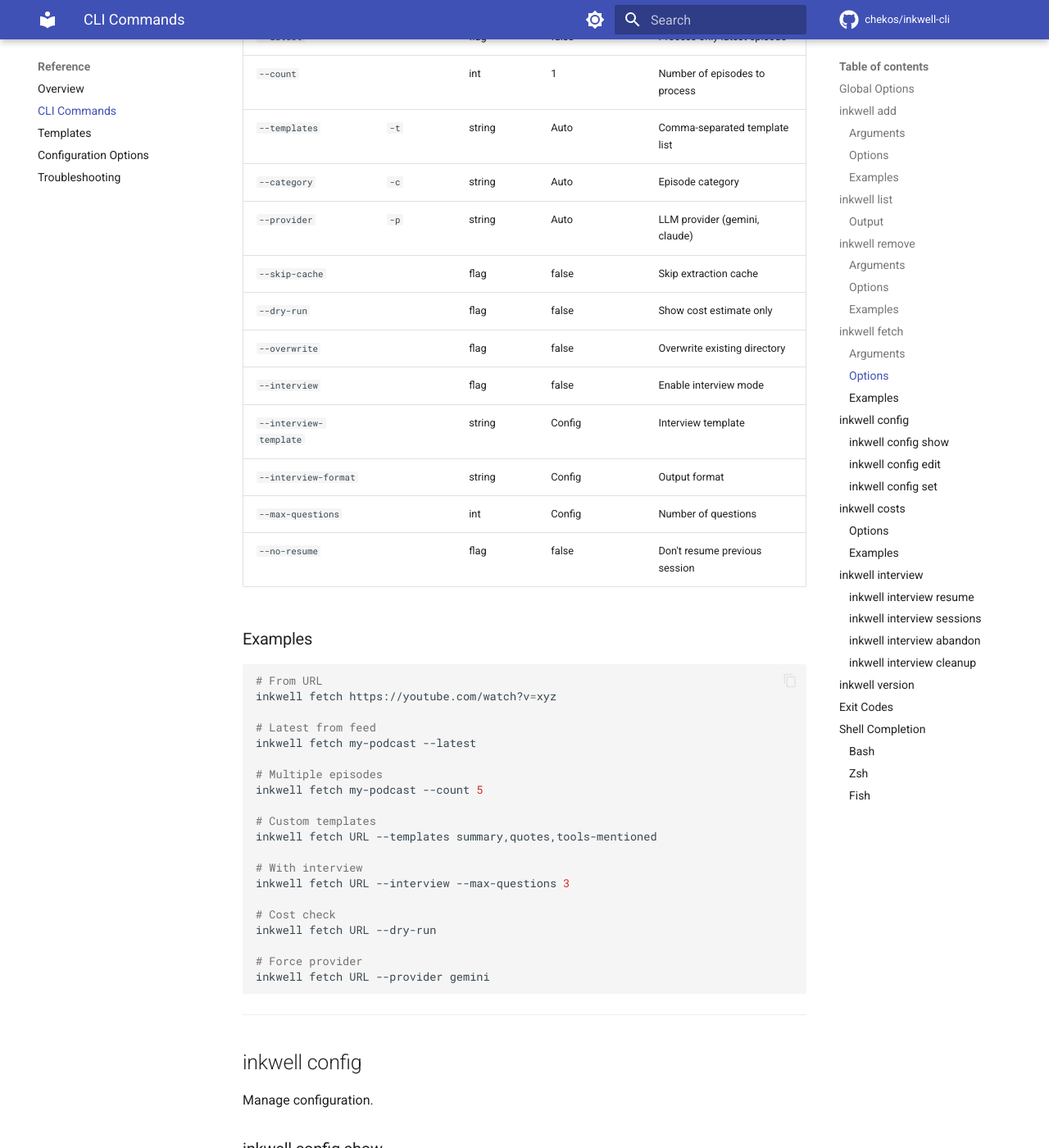
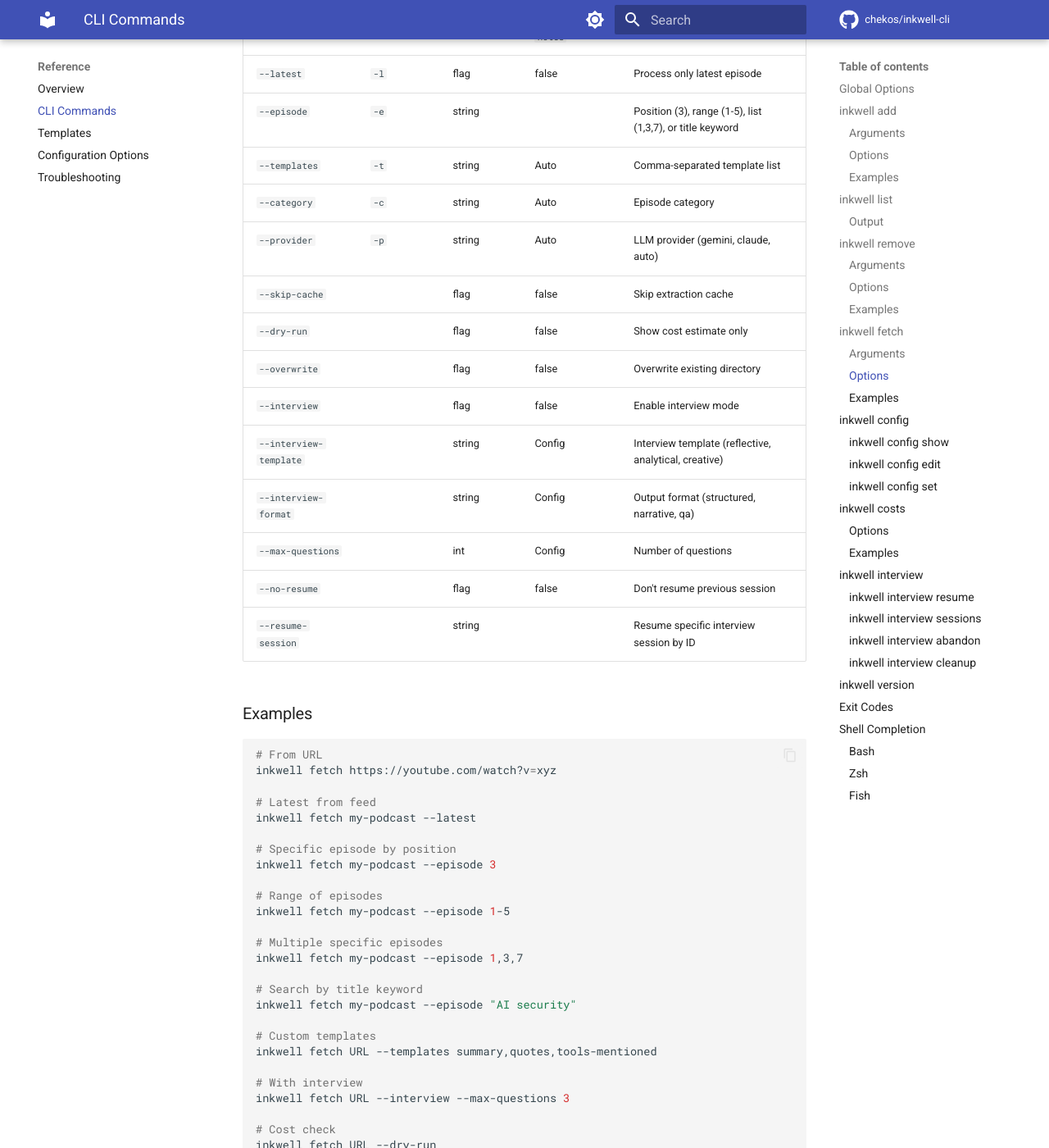
Before and after one commit to chekos/inkwell-cli, an MkDocs documentation site: the page built from docs/reference/cli-commands.md, in a window 1280 px wide and 1400 px high, scrolled down 3261 px. Shown: the whole window at 82% size. Built offline with MkDocs 1.6.1 and Material for MkDocs 9.7.7, drawn with Linux system fonts in a browser that asks for light colours; comment, search, counter and statistics services are not loaded; some of the changed text lies outside the part shown.

Commit message:
fix: Align CLI docs and code with documented output directory
Address Codex PR review comments:

1. Fix default output directory mismatch:
   - Code now defaults to ~/inkwell-notes (matching all user docs)
   - Updated config schema, defaults template, and output models
   - Updated tests to use new default path

2. Fix CLI commands documentation:
   - Global options: Replace --version with --verbose/-v and --log-file
   - Fetch command: Replace non-existent --count with --episode/-e
   - Add --resume-session option
   - Update examples with --episode usage patterns

🤖 Generated with [Claude Code](https://claude.com/claude-code)

Co-Authored-By: Claude Opus 4.5 <noreply@anthropic.com>

```diff
--- a/docs/reference/cli-commands.md
+++ b/docs/reference/cli-commands.md
@@ -8,10 +8,11 @@ Complete reference for all Inkwell commands.
 
 These options work with any command:
 
-| Option | Description |
-|--------|-------------|
-| `--help` | Show help message |
-| `--version` | Show version number |
+| Option | Short | Description |
+|--------|-------|-------------|
+| `--verbose` | `-v` | Enable verbose (DEBUG) logging |
+| `--log-file` | | Write logs to file |
+| `--help` | | Show help message |
 
 ---
 
@@ -127,19 +128,20 @@ inkwell fetch <SOURCE> [OPTIONS]
 | Option | Short | Type | Default | Description |
 |--------|-------|------|---------|-------------|
 | `--output` | `-o` | path | `~/inkwell-notes` | Output directory |
-| `--latest` | | flag | false | Process only latest episode |
-| `--count` | | int | 1 | Number of episodes to process |
+| `--latest` | `-l` | flag | false | Process only latest episode |
+| `--episode` | `-e` | string | | Position (3), range (1-5), list (1,3,7), or title keyword |
 | `--templates` | `-t` | string | Auto | Comma-separated template list |
 | `--category` | `-c` | string | Auto | Episode category |
-| `--provider` | `-p` | string | Auto | LLM provider (gemini, claude) |
+| `--provider` | `-p` | string | Auto | LLM provider (gemini, claude, auto) |
 | `--skip-cache` | | flag | false | Skip extraction cache |
 | `--dry-run` | | flag | false | Show cost estimate only |
 | `--overwrite` | | flag | false | Overwrite existing directory |
 | `--interview` | | flag | false | Enable interview mode |
-| `--interview-template` | | string | Config | Interview template |
-| `--interview-format` | | string | Config | Output format |
+| `--interview-template` | | string | Config | Interview template (reflective, analytical, creative) |
+| `--interview-format` | | string | Config | Output format (structured, narrative, qa) |
 | `--max-questions` | | int | Config | Number of questions |
 | `--no-resume` | | flag | false | Don't resume previous session |
+| `--resume-session` | | string | | Resume specific interview session by ID |
 
 ### Examples
 
@@ -150,8 +152,17 @@ inkwell fetch https://youtube.com/watch?v=xyz
 # Latest from feed
 inkwell fetch my-podcast --latest
 
-# Multiple episodes
-inkwell fetch my-podcast --count 5
+# Specific episode by position
+inkwell fetch my-podcast --episode 3
+
+# Range of episodes
+inkwell fetch my-podcast --episode 1-5
+
+# Multiple specific episodes
+inkwell fetch my-podcast --episode 1,3,7
+
+# Search by title keyword
+inkwell fetch my-podcast --episode "AI security"
 
 # Custom templates
 inkwell fetch URL --templates summary,quotes,tools-mentioned
```
Also changed, not shown: 6 other files.
